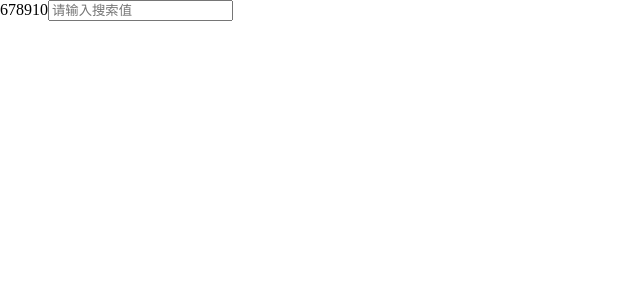
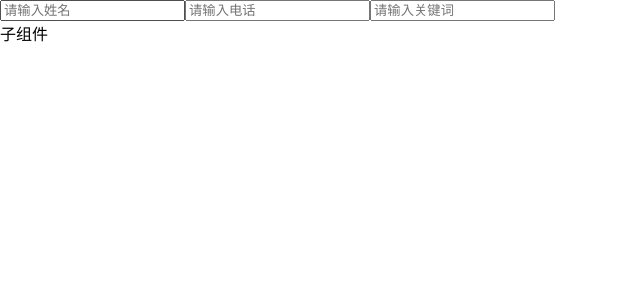
Before and after one commit to dongyuanwai/note-react-frontend, a React (Vite) app: page / in a window 1280 px wide. Shown: the top 300 px of the page, without its empty margins (0-640 px from the left). Built offline with nearby package versions, Linux system fonts and the light colour scheme.

Commit message:
feat: useMemo

```diff
--- a/src/App.jsx
+++ b/src/App.jsx
@@ -1,15 +1,27 @@
-import React, { useEffect, useState } from 'react'
-import useApi from './useApi'
+import React, { useEffect, useState, useMemo } from 'react'
+
+function Child({data}){
+  useEffect(()=>{
+    console.log("查询条件",data)
+  },[data])
+  return <div>子组件</div>
+}
 
 function App() {
-  const [{data},setQuery] = useApi()
+  const [name,setName] = useState("")
+  const [phone,setPhone] = useState("")
+  const [kw,setKw] = useState("")
 
+  const data = useMemo(()=>({
+    name,
+    phone
+  }),[name,phone])
   return (
     <div className="App">
-      {
-        data.map((item, index) => <span key={index}>{item}</span>)
-      }
-      <input onChange={(e) => setQuery(e.target.value)} type="text" placeholder='请输入搜索值' />
+      <input onChange={(e) => setName(e.target.value)} type="text" placeholder='请输入姓名' />
+      <input onChange={(e) => setPhone(e.target.value)} type="text" placeholder='请输入电话' />
+      <input onChange={(e) => setKw(e.target.value)} type="text" placeholder='请输入关键词' />
+      <Child data={data}></Child>
     </div>
   )
 }
```
